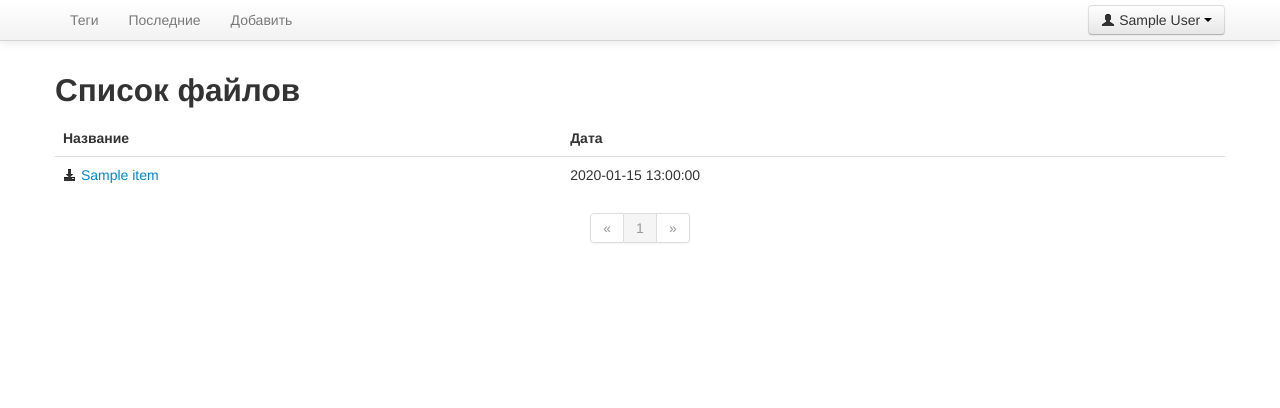
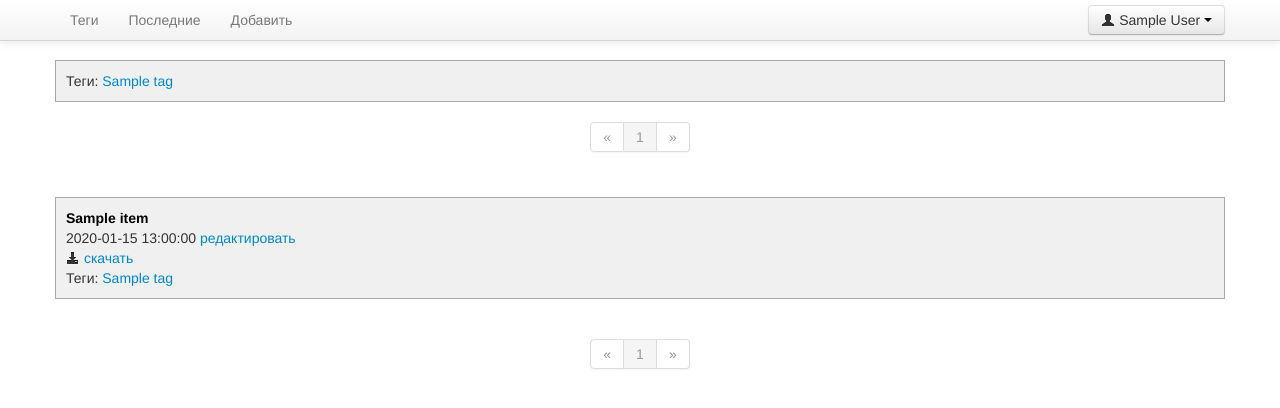
Before and after one commit to Disasm/article-base, a Django app: page /tag/1/ in a window 1280 px wide. Shown: the top 408 px of the page. Run offline with Django 3.2, Linux system fonts and the light colour scheme; a user stored in the database is signed in; tables that the repository leaves empty hold one stand-in row (values such as "Sample post").

Commit message:
KnowledgeBase-like style of item lists

```diff
--- /dev/null
+++ b/web/static/css/main.css
@@ -0,0 +1,10 @@
+.box {
+    border: 1px solid #aaa;
+    background-color: #f0f0f0;
+    padding: 10px;
+}
+
+A.name { COLOR: #000000;  }
+A.name:link { COLOR: #000000; }
+A.name:visited { COLOR: #000000; }
+A.name:hover { COLOR: #518EAD; }
--- a/web/templates/item_list.html
+++ b/web/templates/item_list.html
@@ -1,25 +1,19 @@
 {% if items %}
-    <table class="table">
-        <thead>
-        <tr>
-            <th>Название</th>
-            <th>Дата</th>
-        </tr>
-        </thead>
+    {% include "pagination.html" %}
+
     {% for item in items %}
-        <tbody>
-        <tr>
-            <td>
-                <a href="{{ item.url }}"><i class="icon-download-alt"></i></a>
-                <a href="/item/{{ item.id }}/">{{ item.name }}</a>
-            </td>
-            <td>
-                {{ item.updated }}
-            </td>
-        </tr>
-        </tbody>
+    <br/>
+    <div class="box">
+        <b><a class="name" href="/item/{{ item.id }}/">{{ item.name }}</a></b><br/>
+        {{ item.updated }} <a href="#">редактировать</a><br/>
+        <a href="{{ item.url }}"><i class="icon-download-alt"></i> скачать</a><br/>
+        Теги:
+        {% for tag in item.tags.all %}
+            <a href="/tag/{{ tag.id }}/">{{ tag.name }}</a>{% if not forloop.last %},{% endif %}
+        {% endfor %}
+    </div>
+    <br/>
     {% endfor %}
-    </table>
 
     {% include "pagination.html" %}
 {% else %}
--- a/web/templates/items.html
+++ b/web/templates/items.html
@@ -2,7 +2,6 @@
 
 {% block content %}
 
-<h2>Список файлов</h2>
 {% include "item_list.html" %}
 
 {% endblock %}
--- a/web/templates/main.html
+++ b/web/templates/main.html
@@ -7,7 +7,7 @@
     <link rel='shortcut icon' href='/static/img/favicon.ico' />
     <link rel='stylesheet' href='/static/css/bootstrap.min.css' />
     <link rel='stylesheet' href='/static/css/bootstrap-responsive.min.css' />
-    <!--<link rel='stylesheet' href='/static/css/style.css' />-->
+    <link rel='stylesheet' href='/static/css/main.css' />
     <script src="/static/js/jquery-1.9.1.min.js"></script>
     <script src="/static/js/jquery.tagcloud.js" type="text/javascript" charset="utf-8"></script>
     <script src="/static/js/bootstrap.min.js"></script>
--- a/web/templates/tag_items.html
+++ b/web/templates/tag_items.html
@@ -2,9 +2,15 @@
 
 {% block content %}
 
+<div class="box">
+    Теги:
+    {% for tag in current_tags %}
+        <a href="/tag/{{ tag.id }}/">{{ tag.name }}</a>{% if not forloop.last %},{% endif %}
+    {% endfor %}
+</div>
+
 {% include "tag_cloud.html" %}
 
-<h2>Список файлов</h2>
 {% include "item_list.html" %}
 
 {% endblock %}
--- a/web/views.py
+++ b/web/views.py
@@ -57,6 +57,7 @@ def get_tag_items(request, tags):
         ids.append(int(v))
     ids = sorted(list(set(ids)))
     tags = Tag.objects.filter(id__in=ids, owner=request.user)
+    current_tags = tags
 
     # Construct current taglist string
     ids = []
@@ -93,7 +94,7 @@ def get_tag_items(request, tags):
         # If page is out of range (e.g. 9999), deliver last page of results.
         items = paginator.page(paginator.num_pages)
 
-    return render(request, 'tag_items.html', {'tags': subtags, 'tids': tids, 'items': items})
+    return render(request, 'tag_items.html', {'tags': subtags, 'tids': tids, 'items': items, 'current_tags': current_tags})
 
 # add new item
 @login_required
```
